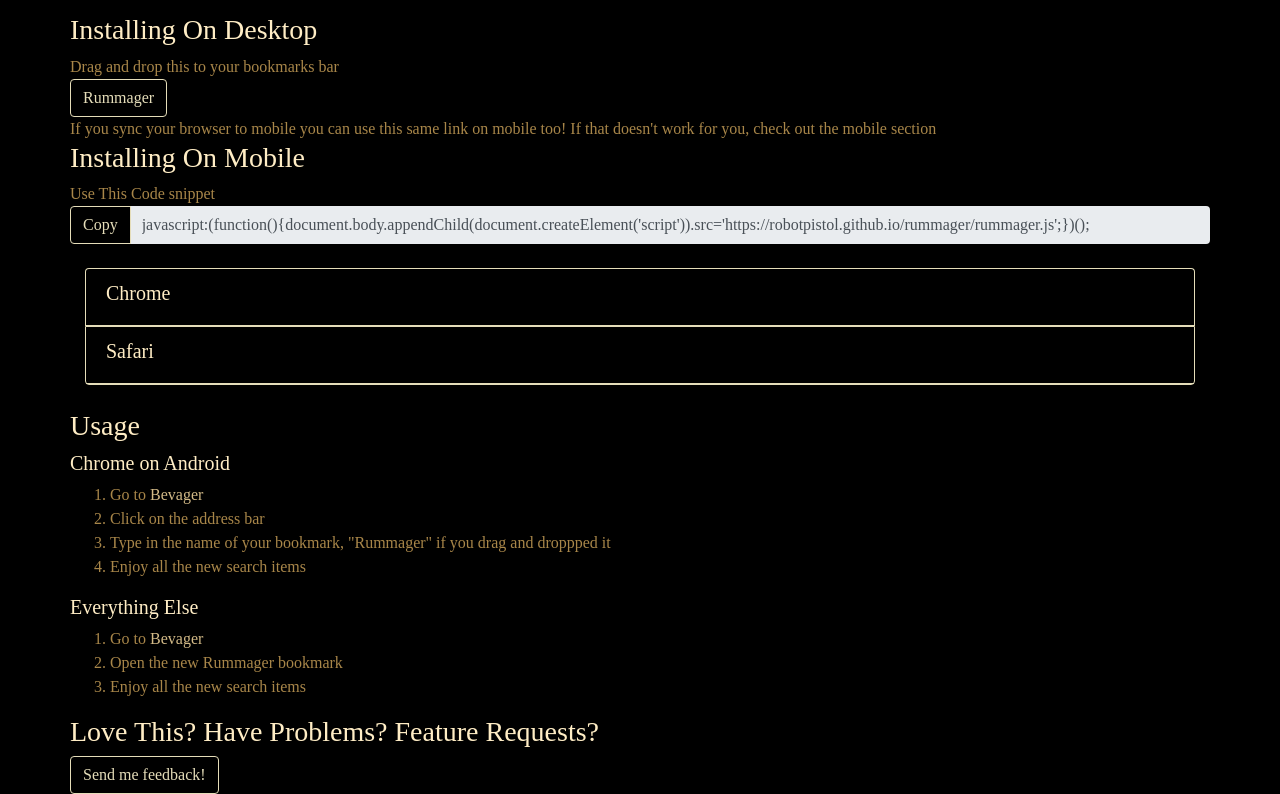
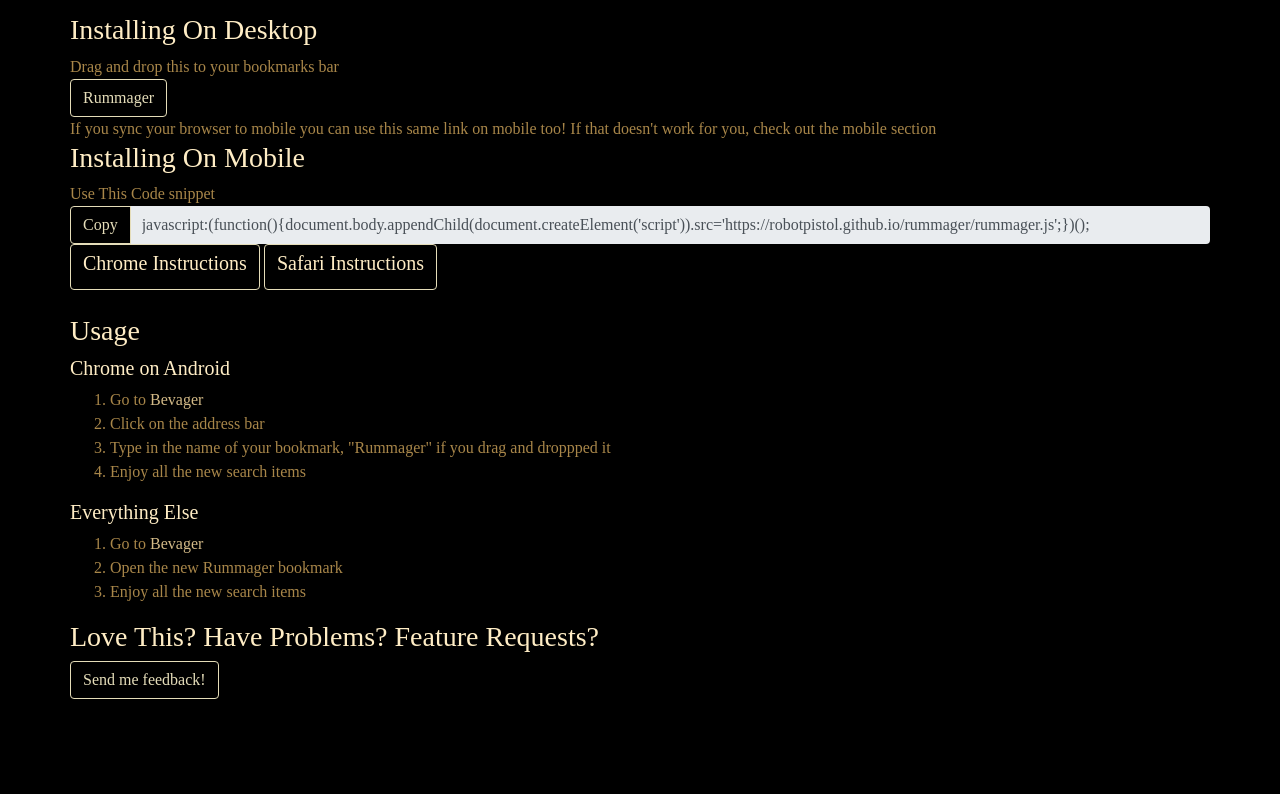
Before and after one commit to robotpistol/rummager, a website: page index.html in a window 1280 px wide. Shown: the part 83-877 px from the top of the page. After the commit the page ends 800 px from the top, so only its background shows below. Drawn offline with nearby package versions, Linux system fonts and the light colour scheme; some packages are replaced by stand-ins of ours; a script that the page names is missing.

Commit message:
Try a different approach to expanding stuff

```diff
--- a/index.html
+++ b/index.html
@@ -52,14 +52,15 @@
         </div>
       </div>
 
-      <br/>
-
-      <div class="accordion" id="accordion">
-        <div class="card">
-          <div class="card-header" id="headingOne" data-toggle="collapse" data-target="#collapseOne" aria-expanded="false" aria-controls="collapseOne">
-            <h5>Chrome</h5>
-          </div>
-          <div id="collapseOne" class="collapse" aria-labelledby="headingOne" data-parent="#accordion">
+      <div class="row" >
+        <div id="collapseDiv">
+          <a class="btn btn-outline-info " data-toggle="collapse" href="#collapseOne" role="button" aria-controls="collapseOne" data-parent="#collapseDiv">
+            <h5>Chrome Instructions</h5>
+          </a>
+          <a class="btn btn-outline-info" data-toggle="collapse" href="#collapseTwo" role="button" aria-controls="collapseTwo" data-parent="#collapseDiv">
+            <h5>Safari Instructions</h5>
+          </a>
+          <div id="collapseOne" class="collapse" aria-labelledby="headingOne" data-parent="#collapseDiv">
             <div class="card-body">
               <ol>
                 <li>Copy the bookmarklet code above.</li>
@@ -72,12 +73,7 @@
               </ol>
             </div>
           </div>
-        </div>
-        <div class="card">
-          <div class="card-header" id="headingTwo" data-toggle="collapse" data-target="#collapseTwo" aria-expanded="false" aria-controls="collapseTwo">
-            <h5>Safari</h5>
-          </div>
-          <div id="collapseTwo" class="collapse" aria-labelledby="headingTwo" data-parent="#accordion">
+          <div id="collapseTwo" class="collapse" aria-labelledby="headingTwo" data-parent="#collapseDiv">
             <div class="card-body">
               <ol>
                 <li>Copy the bookmarklet code above.</li>
```
